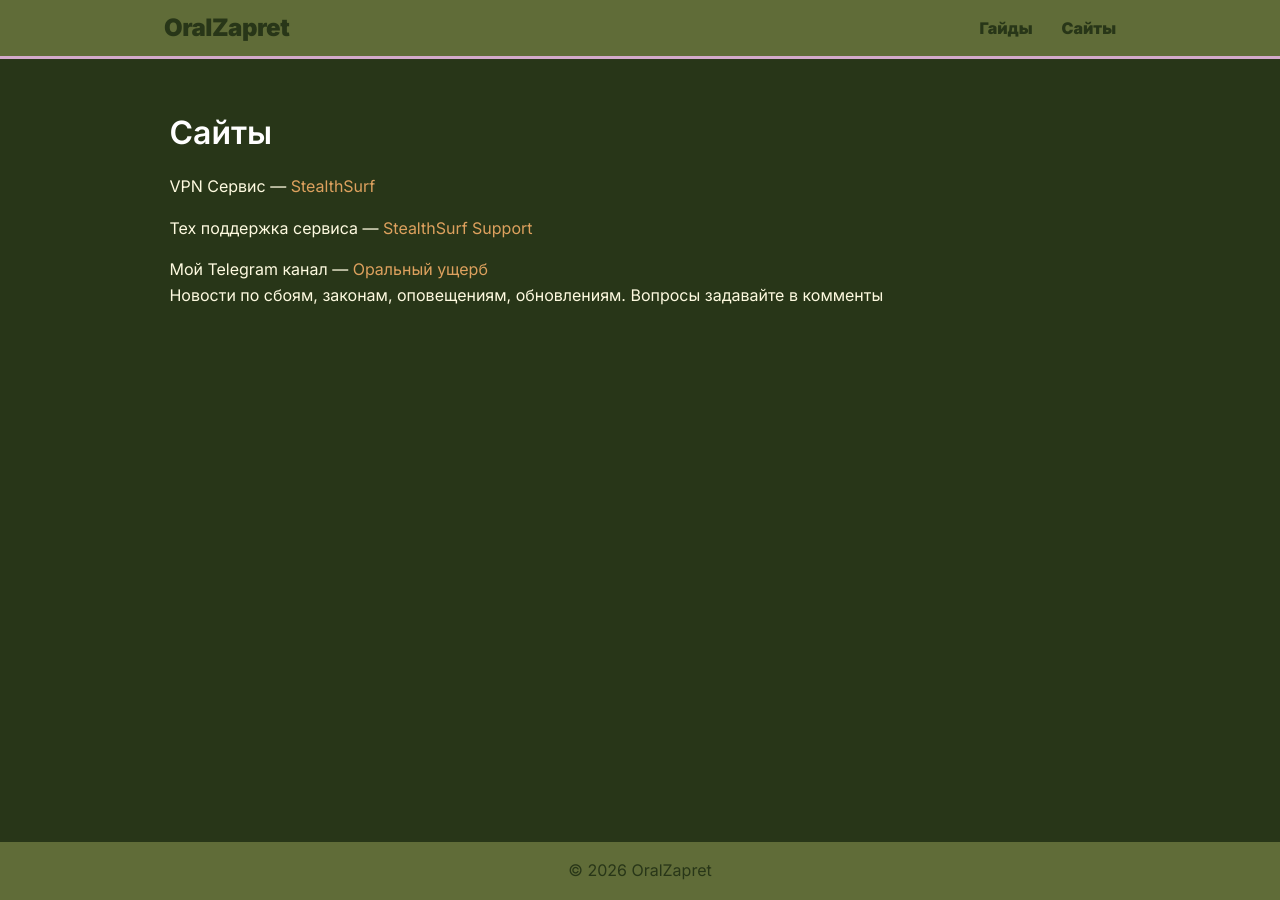
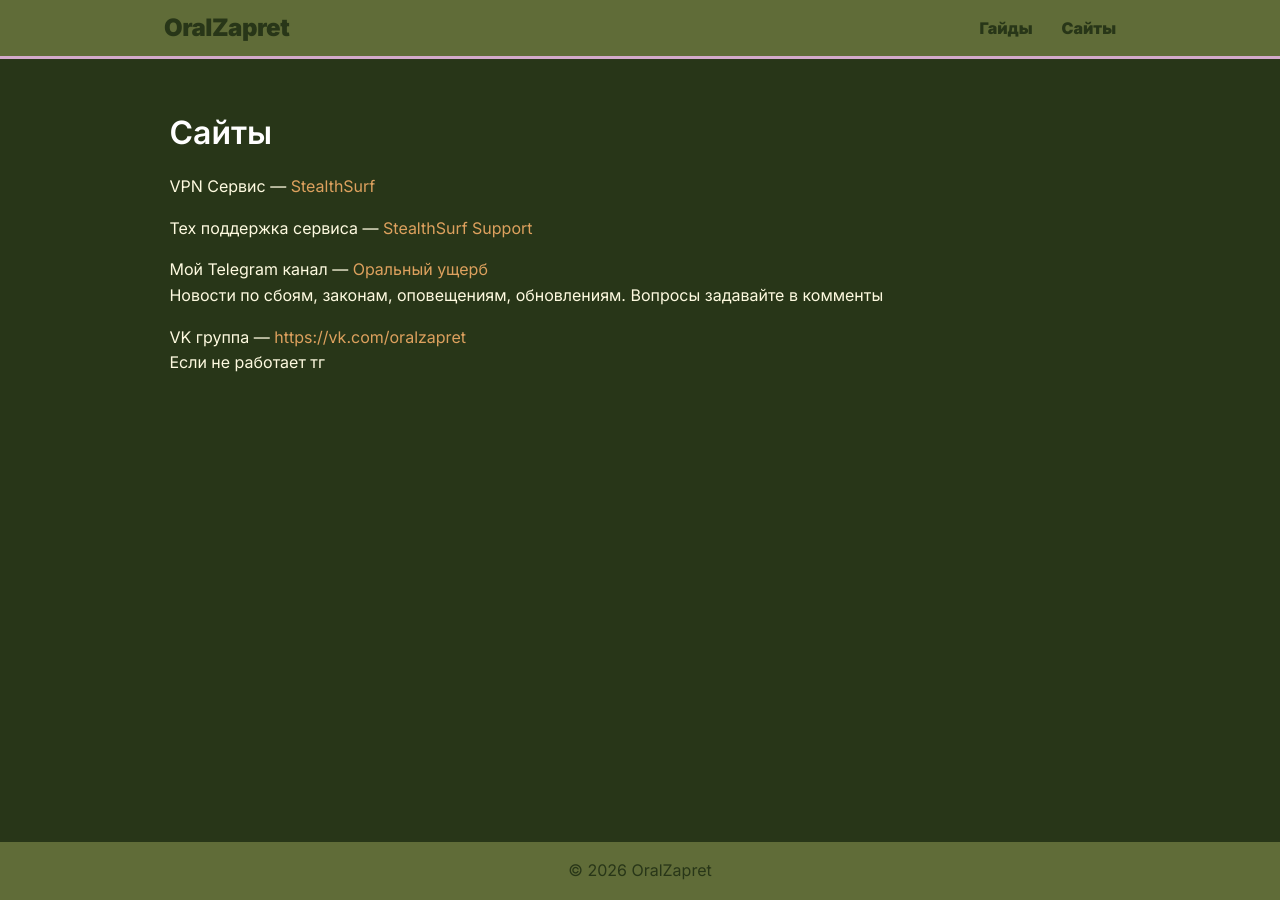
Before and after one commit to mysor-ka/mysor-ka.github.io, a Jekyll site: the page built from contact.md, in a window 1280 px wide. Built offline with Jekyll 4.4.1, drawn with Linux system fonts in a browser that asks for light colours.

Commit message:
Update contact.md

```diff
--- a/contact.md
+++ b/contact.md
@@ -7,5 +7,8 @@ title: ㅤСайты
 
 ㅤㅤТех поддержка сервиса — [StealthSurf Support](https://t.me/stealthsurf_support_bot)
 
-ㅤㅤМой Telegram канал — [Оральный ущерб](https://t.me/+Meqxytjeg2c1MTky)
+ㅤㅤМой Telegram канал — [Оральный ущерб](https://t.me/oralzapret)
 <br>ㅤㅤНовости по сбоям, законам, оповещениям, обновлениям. Вопросы задавайте в комменты
+
+ㅤㅤVK группа — [https://vk.com/oralzapret](https://vk.com/oralzapret)
+<br>ㅤㅤЕсли не работает тг
```
